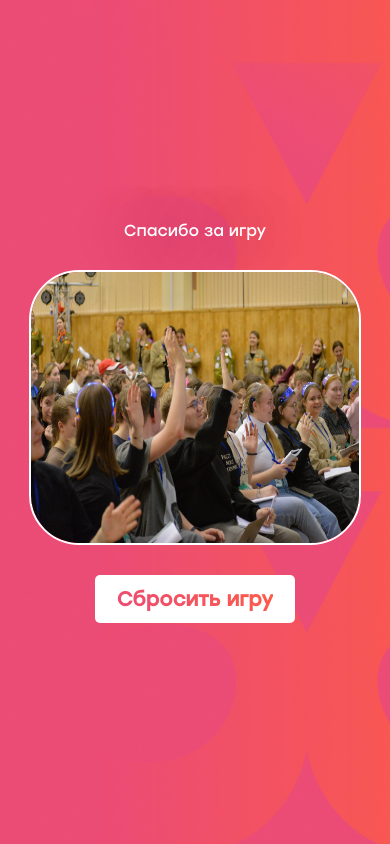
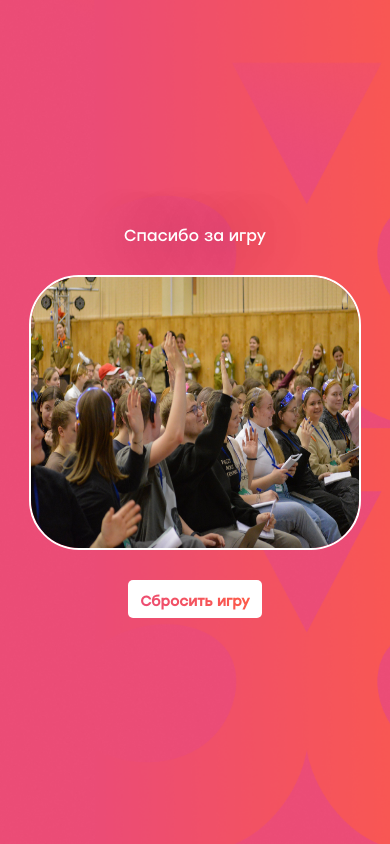
Before and after one commit to PosikBoy/rso-game, a Next.js app: page /results in a window 390 px wide. Built offline with nearby package versions, Linux system fonts and the light colour scheme.

Commit message:
Поменял размер кнопок

```diff
--- a/src/components/ui/Button/Button.module.scss
+++ b/src/components/ui/Button/Button.module.scss
@@ -36,4 +36,12 @@
       transition: all 0.3s;
     }
   }
+  @media (max-width: 425px) {
+    & {
+      padding: 5px 10px;
+      span {
+        font-size: 14px;
+      }
+    }
+  }
 }
```
